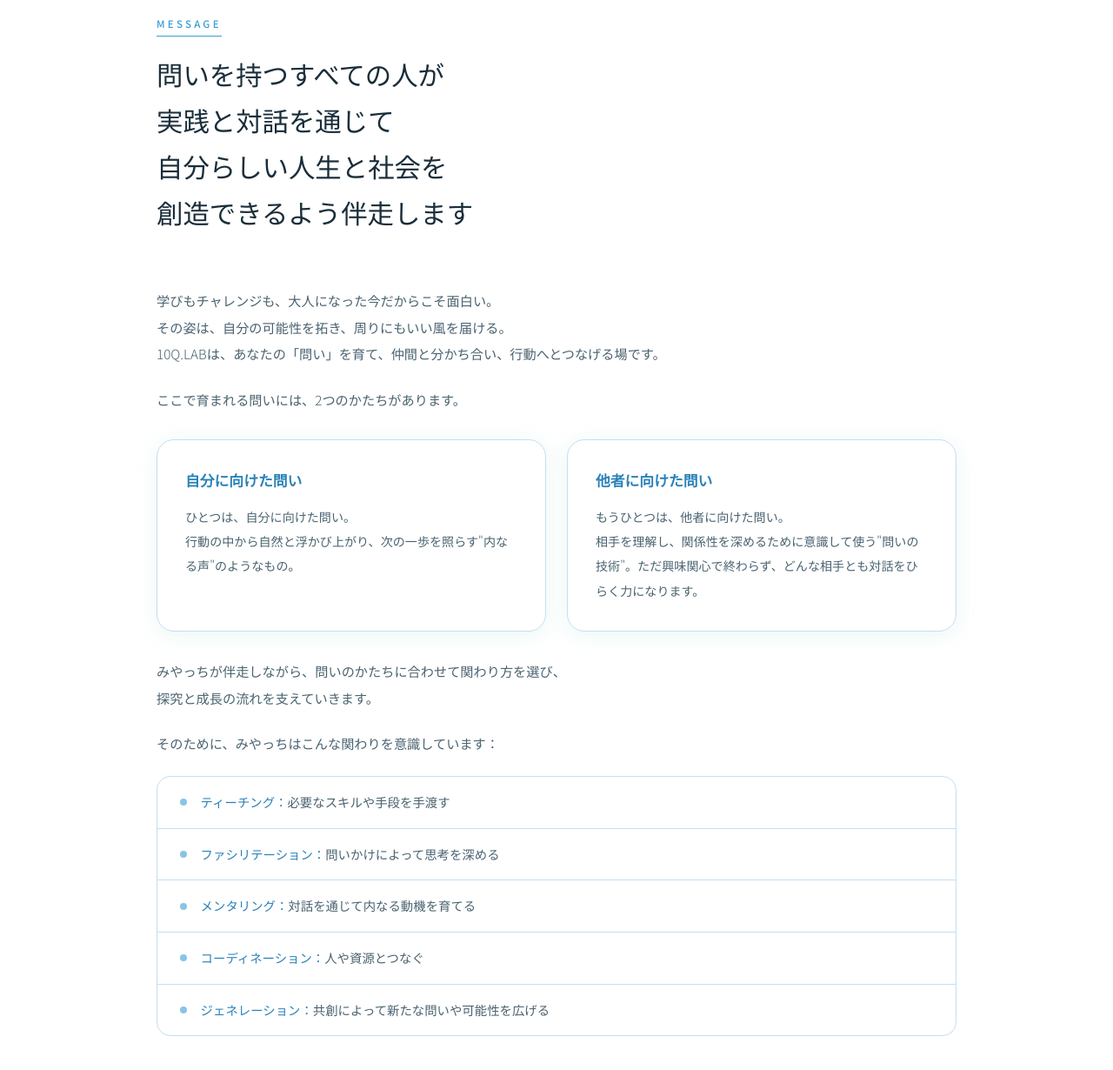
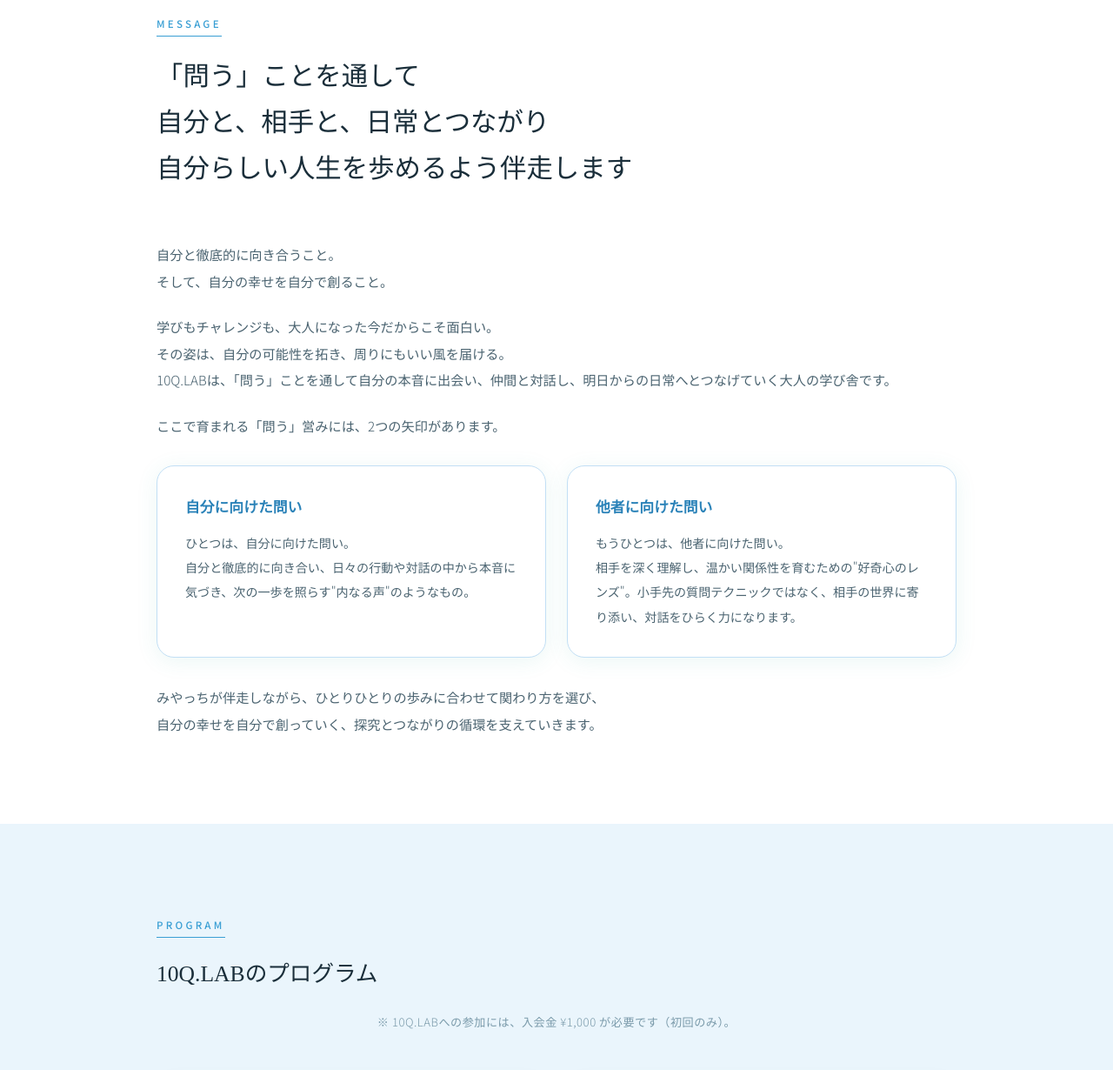
Before and after one commit to 109-lab/10qlab, a plain HTML site: page index.html in a window 1280 px wide. Shown: the part 889-2119 px from the top of the page at 87% size. Drawn offline with Linux system fonts and the light colour scheme.

Commit message:
TOPページのヒーロー・MESSAGEセクションの文言を更新
Co-Authored-By: Claude Sonnet 4.6 <noreply@anthropic.com>

```diff
--- a/index.html
+++ b/index.html
@@ -39,7 +39,8 @@
         </h1>
         <p class="hero-tagline">「問う」ことを通して、自分と、相手と、日常とつながる。<br />あなたの歩みに伴走する、大人の学び舎。</p>
         <p class="hero-body">
-          自分の本音に出会い、好奇心のままに仲間と対話し、明日からの日常へとつなげていく──<br />
+          自分の本音に出会い、好奇心のままに仲間と対話し、<br />
+          明日からの日常へとつなげていく──<br />
           10Q.LABは、そんな「つながり」を育てる場です。
         </p>
         <a href="#message" class="hero-btn">
@@ -61,42 +62,35 @@
       <div class="sec-header">
         <span class="sec-tag">MESSAGE</span>
         <h2 class="sec-title">
-          問いを持つすべての人が<br />
-          実践と対話を通じて<br />
-          自分らしい人生と社会を<br />
-          創造できるよう伴走します
+          「問う」ことを通して<br />
+          自分と、相手と、日常とつながり<br />
+          自分らしい人生を歩めるよう伴走します
         </h2>
       </div>
 
       <div class="msg-body">
+        <p>自分と徹底的に向き合うこと。<br />
+        そして、自分の幸せを自分で創ること。</p>
+
         <p>学びもチャレンジも、大人になった今だからこそ面白い。<br />
         その姿は、自分の可能性を拓き、周りにもいい風を届ける。<br />
-        10Q.LABは、あなたの「問い」を育て、仲間と分かち合い、行動へとつなげる場です。</p>
+        10Q.LABは、「問う」ことを通して自分の本音に出会い、仲間と対話し、明日からの日常へとつなげていく大人の学び舎です。</p>
 
-        <p>ここで育まれる問いには、2つのかたちがあります。</p>
+        <p>ここで育まれる「問う」営みには、2つの矢印があります。</p>
 
         <div class="msg-two-q">
           <div class="two-q-card reveal">
-              <h3>自分に向けた問い</h3>
-            <p>ひとつは、自分に向けた問い。<br />行動の中から自然と浮かび上がり、次の一歩を照らす"内なる声"のようなもの。</p>
+            <h3>自分に向けた問い</h3>
+            <p>ひとつは、自分に向けた問い。<br />自分と徹底的に向き合い、日々の行動や対話の中から本音に気づき、次の一歩を照らす"内なる声"のようなもの。</p>
           </div>
           <div class="two-q-card reveal">
-              <h3>他者に向けた問い</h3>
-            <p>もうひとつは、他者に向けた問い。<br />相手を理解し、関係性を深めるために意識して使う"問いの技術"。ただ興味関心で終わらず、どんな相手とも対話をひらく力になります。</p>
+            <h3>他者に向けた問い</h3>
+            <p>もうひとつは、他者に向けた問い。<br />相手を深く理解し、温かい関係性を育むための"好奇心のレンズ"。小手先の質問テクニックではなく、相手の世界に寄り添い、対話をひらく力になります。</p>
           </div>
         </div>
 
-        <p>みやっちが伴走しながら、問いのかたちに合わせて関わり方を選び、<br />探究と成長の流れを支えていきます。</p>
-
-        <p>そのために、みやっちはこんな関わりを意識しています：</p>
-
-        <ul class="approach-list">
-          <li class="reveal"><span class="ap-dot"></span><span class="ap-text"><strong>ティーチング：</strong>必要なスキルや手段を手渡す</span></li>
-          <li class="reveal"><span class="ap-dot"></span><span class="ap-text"><strong>ファシリテーション：</strong>問いかけによって思考を深める</span></li>
-          <li class="reveal"><span class="ap-dot"></span><span class="ap-text"><strong>メンタリング：</strong>対話を通じて内なる動機を育てる</span></li>
-          <li class="reveal"><span class="ap-dot"></span><span class="ap-text"><strong>コーディネーション：</strong>人や資源とつなぐ</span></li>
-          <li class="reveal"><span class="ap-dot"></span><span class="ap-text"><strong>ジェネレーション：</strong>共創によって新たな問いや可能性を広げる</span></li>
-        </ul>
+        <p>みやっちが伴走しながら、ひとりひとりの歩みに合わせて関わり方を選び、<br />
+        自分の幸せを自分で創っていく、探究とつながりの循環を支えていきます。</p>
       </div>
     </div>
   </section>
```
